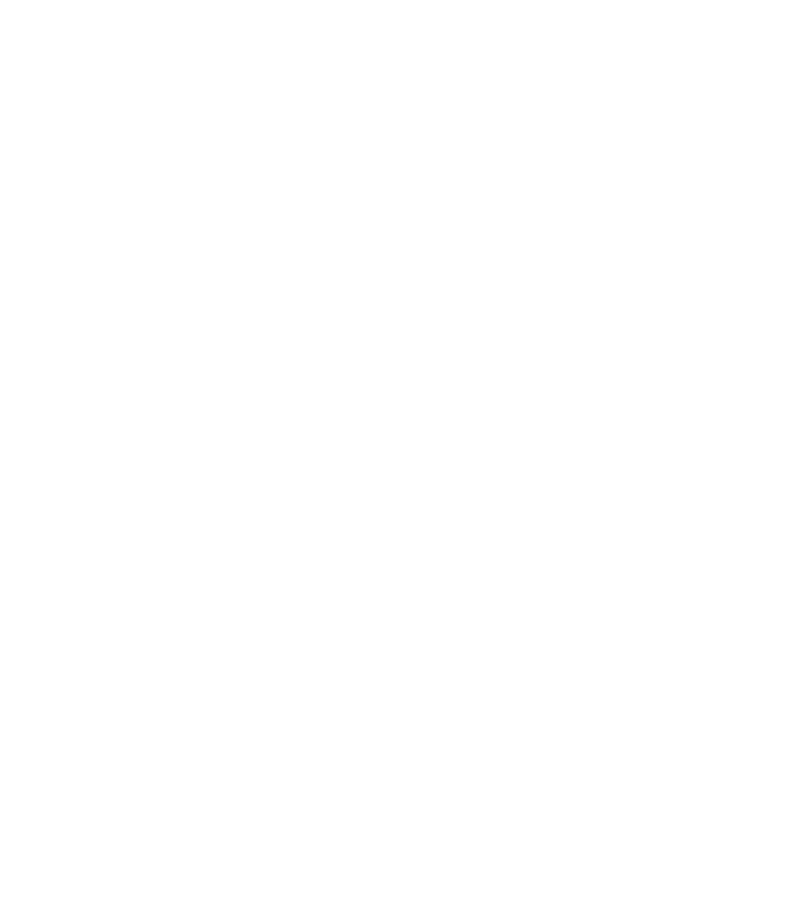
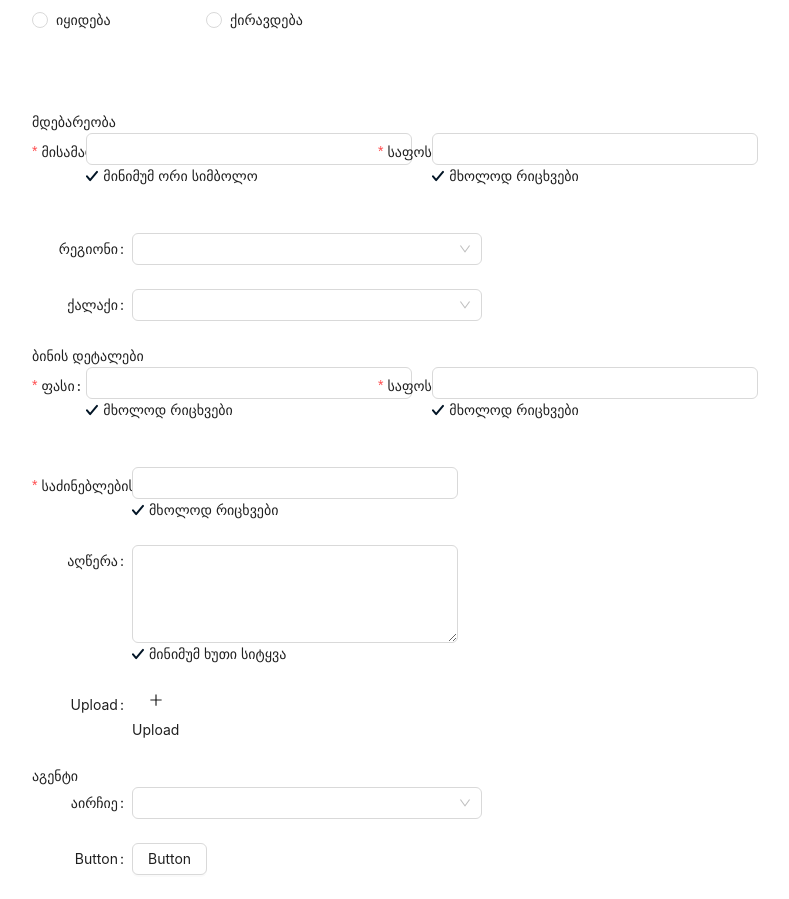
Before and after one commit to marriamdd/real_estate, a React (Vite) app: page /addListing in a window 1280 px wide. Before the commit this address had no page. Shown: the part 289-1188 px from the top of the page, without its empty margins (213-1002 px from the left). Before the commit the page ends 800 px from the top, so only its background shows below. Built offline with nearby package versions, Linux system fonts and the light colour scheme.

Commit message:
shaped listing form

```diff
--- a/src/App.jsx
+++ b/src/App.jsx
@@ -2,6 +2,7 @@
 import Layout from "./layouts/Layout";
 import { ListingPage } from "./pages/ListingPage";
 import { FilterProvider } from "./context/ContextApi";
+import AddListing from "./pages/AddListing";
 
 const App = () => (
   <FilterProvider>
@@ -9,6 +10,7 @@
       <Routes>
         <Route path="/" element={<Layout />}>
           <Route index element={<ListingPage />} />
+          <Route path="/addListing" element={<AddListing />} />
         </Route>
       </Routes>
     </Router>
--- a/src/components/AddAgent.tsx
+++ b/src/components/AddAgent.tsx
@@ -13,7 +13,6 @@
 
   const handleSubmit = async (values: any) => {
     try {
-      // Prepare form data
       const formData = new FormData();
       formData.append("name", values.firstName);
       formData.append("surname", values.lastName);
@@ -21,30 +20,26 @@
       formData.append("phone", values.phoneNumber);
 
       if (values.image && values.image.length > 0) {
-        formData.append("avatar", values.image[0].originFileObj); // Add the image file
+        formData.append("avatar", values.image[0].originFileObj);
       }
 
-      // Post data to the API
       const response = await fetch(
         "https://api.real-estate-manager.redberryinternship.ge/api/agents",
         {
           method: "POST",
           headers: {
             Authorization: `Bearer ${token}`,
-            // Do not set 'Content-Type' header for FormData
           },
           body: formData,
         }
       );
 
-      // Check if the response is JSON
       const contentType = response.headers.get("Content-Type") || "";
       if (contentType.includes("application/json")) {
         const data = await response.json();
         console.log("API response:", data);
         message.success("Agent added successfully");
       } else {
-        // If the response is not JSON, handle accordingly
         const responseText = await response.text();
         console.error("Error response:", responseText);
         if (responseText.includes("<!doctype html>")) {
--- /dev/null
+++ b/src/components/ListingForm.jsx
@@ -0,0 +1,158 @@
+import { PlusOutlined } from "@ant-design/icons";
+import { Button, Form, Input, Radio, Select, Upload } from "antd";
+
+const { TextArea } = Input;
+
+const normFile = (e) => {
+  if (Array.isArray(e)) {
+    return e;
+  }
+  return e?.fileList;
+};
+
+const FormDisabledDemo = () => {
+  return (
+    <div className="w-[790px]">
+      <p className="text-[32px] text-center font-[500] pb-[62px] color-[#021526]">
+        ლისტინგის დამატება
+      </p>
+      <Form
+        labelCol={{ span: 4 }}
+        wrapperCol={{ span: 14 }}
+        layout="horizontal"
+        style={{ maxWidth: 600 }}
+      >
+        <div className="flex flex-col">
+          <p className="text-[16px] font-[500] text-[#1A1A1F] pb-[8px]">
+            გარიგების ტიპი
+          </p>
+          <Radio.Group className="flex gap-[32px] pb-[80px]">
+            <Radio className="w-[134px]" value="apple">
+              იყიდება{" "}
+            </Radio>
+            <Radio className="w-[134px]" value="pear">
+              ქირავდება{" "}
+            </Radio>
+          </Radio.Group>
+        </div>
+
+        <div className="flex flex-col pb-[22px]">
+          <p>მდებარეობა</p>
+          <div className="flex gap-[20px]">
+            <Form.Item
+              label="მისამართი"
+              name="მისამართი"
+              rules={[{ required: true, message: "Please input!" }]}
+            >
+              <Input />
+              <span className="flex gap-[5px]">
+                {" "}
+                <img src="/Vector.svg" alt="" />
+                მინიმუმ ორი სიმბოლო
+              </span>
+            </Form.Item>
+            <Form.Item
+              name="საფოსტო ინდექსი"
+              rules={[{ required: true, message: "Please input!" }]}
+              label="საფოსტო ინდექსი *"
+            >
+              <Input />
+              <span className="flex gap-[5px]">
+                {" "}
+                <img src="/Vector.svg" alt="" />
+                მხოლოდ რიცხვები
+              </span>
+            </Form.Item>
+          </div>
+        </div>
+
+        <Form.Item label="რეგიონი">
+          <Select>
+            <Select.Option value="demo">Demo</Select.Option>
+          </Select>
+        </Form.Item>
+        <Form.Item label="ქალაქი">
+          <Select>
+            <Select.Option value="demo">Demo</Select.Option>
+          </Select>
+        </Form.Item>
+
+        <p>ბინის დეტალები </p>
+
+        <div className="flex flex-col pb-[22px]">
+          <div className="flex gap-[20px]">
+            <Form.Item
+              label="ფასი"
+              name="ფასი"
+              rules={[{ required: true, message: "Please input!" }]}
+            >
+              <Input />
+              <span className="flex gap-[5px]">
+                {" "}
+                <img src="/Vector.svg" alt="" />
+                მხოლოდ რიცხვები
+              </span>
+            </Form.Item>
+            <Form.Item
+              name="ფართობი"
+              rules={[{ required: true, message: "Please input!" }]}
+              label="საფოსტო ინდექსი *"
+            >
+              <Input />
+              <span className="flex gap-[5px]">
+                {" "}
+                <img src="/Vector.svg" alt="" />
+                მხოლოდ რიცხვები
+              </span>
+            </Form.Item>
+          </div>
+        </div>
+        <Form.Item
+          name="საძინებლების რაოდენობა"
+          rules={[{ required: true, message: "Please input!" }]}
+          label="საძინებლების რაოდენობა *"
+        >
+          <Input />
+          <span className="flex gap-[5px]">
+            {" "}
+            <img src="/Vector.svg" alt="" />
+            მხოლოდ რიცხვები
+          </span>
+        </Form.Item>
+
+        <Form.Item label="აღწერა">
+          <TextArea rows={4} />
+          <span className="flex gap-[5px]">
+            {" "}
+            <img src="/Vector.svg" alt="" />
+            მინიმუმ ხუთი სიტყვა
+          </span>
+        </Form.Item>
+
+        <Form.Item
+          label="Upload"
+          valuePropName="fileList"
+          getValueFromEvent={normFile}
+        >
+          <Upload action="/upload.do" listType="ატვირთეთ ფოტო *">
+            <button style={{ border: 0, background: "none" }} type="button">
+              <PlusOutlined />
+              <div style={{ marginTop: 8 }}>Upload</div>
+            </button>
+          </Upload>
+        </Form.Item>
+        <p>აგენტი</p>
+        <Form.Item label="აირჩიე">
+          <Select>
+            <Select.Option value="demo">Demo</Select.Option>
+          </Select>
+        </Form.Item>
+        <Form.Item label="Button">
+          <Button>Button</Button>
+        </Form.Item>
+      </Form>
+    </div>
+  );
+};
+
+export default FormDisabledDemo;
--- a/src/components/filtrationComponents/AddListing.jsx
+++ b/src/components/filtrationComponents/AddListing.jsx
@@ -1,7 +1,13 @@
+import { useNavigate } from "react-router-dom";
+
 export default function AddListing() {
+  const navigate = useNavigate();
   return (
     <div>
-      <button className="text-[16px] bg-[#F93B1D] rounded-[10px] text-[white] font-[500] py-[10px] px-[16px]">
+      <button
+        onClick={() => navigate("/addListing")}
+        className="text-[16px] h-[100%] bg-[#F93B1D] rounded-[10px] text-[white] font-[500] py-[10px] px-[16px]"
+      >
         + ლისტინგის დამატება
       </button>
     </div>
--- /dev/null
+++ b/src/pages/AddListing.jsx
@@ -0,0 +1,9 @@
+import FormDisabledDemo from "../components/ListingForm";
+
+export default function AddListing() {
+  return (
+    <div className="flex pt-[62px] flex-col items-center justify-center">
+      <FormDisabledDemo />
+    </div>
+  );
+}
```
